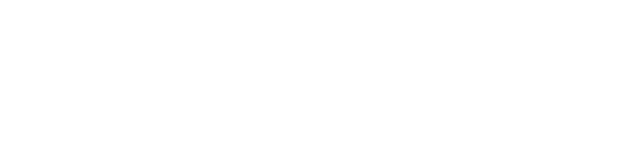
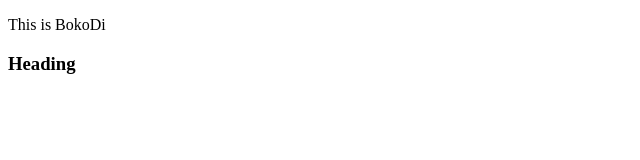
Before and after one commit to pdeo2/leetcode-Solutio, a plain HTML site: page index.html in a window 1280 px wide. Shown: the whole page, without its empty margins (0-640 px from the left). Drawn offline with Linux system fonts and the light colour scheme.

Commit message:
update:new

```diff
--- a/index.html
+++ b/index.html
@@ -7,6 +7,7 @@
     <title>Document</title>
 </head>
 <body>
-
+    <p>This is BokoDi </p>
+    <h3>Heading</h3>
 </body>
 </html>
```
